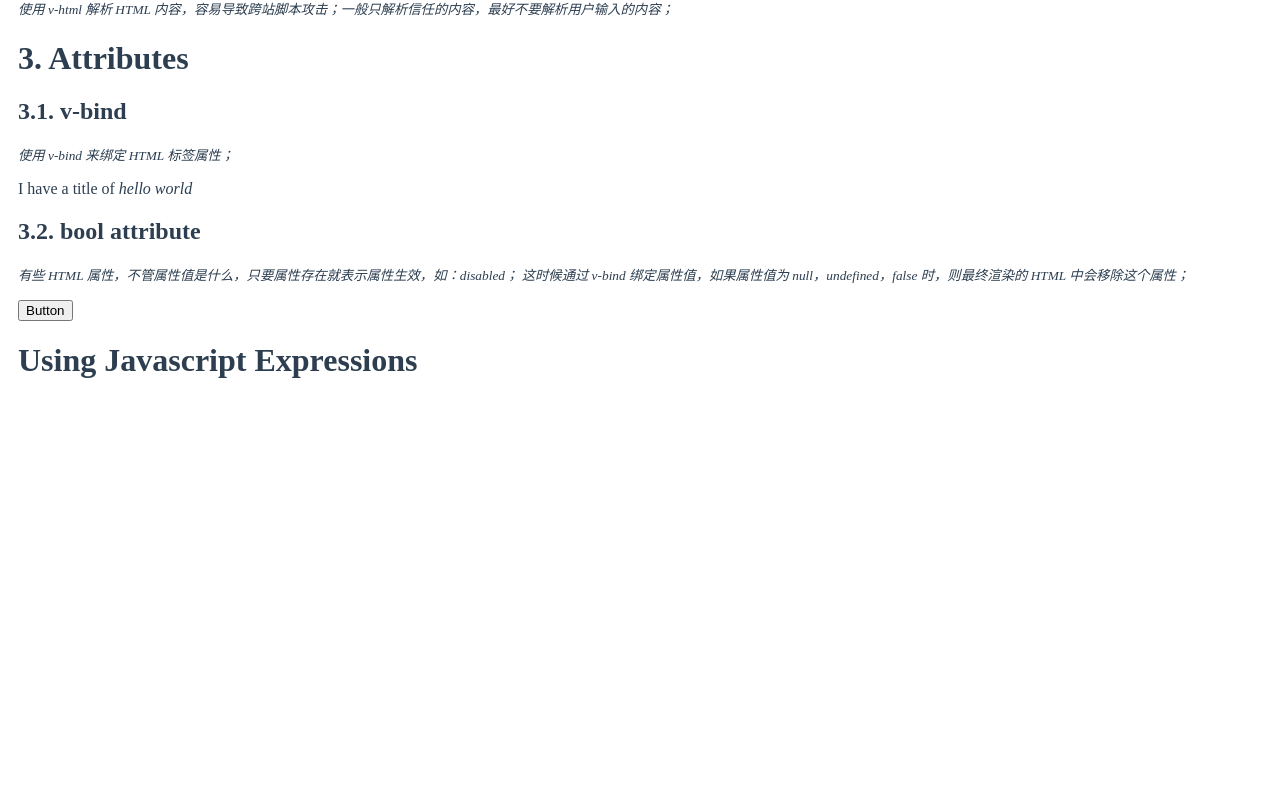
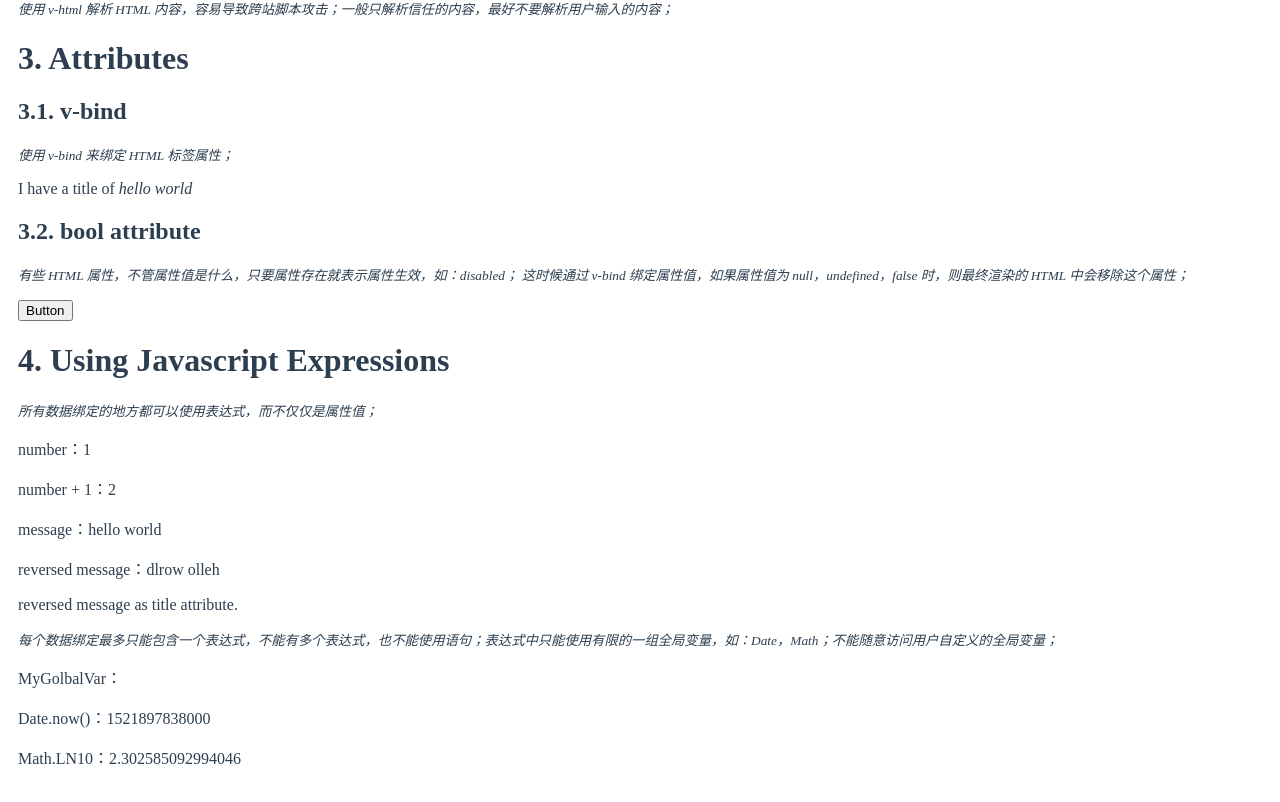
Before and after one commit to luotaoyeah/learning-vue, a Vue app: page /#/guide/template-syntax/interpolation in a window 1280 px wide. Shown: the part 548-1350 px from the top of the page. Before the commit the page ends 967 px from the top, so only its background shows below. Built offline with nearby package versions, Linux system fonts and the light colour scheme.

Commit message:
template-syntax: interpolation: using expressions in data binding

```diff
--- a/src/doc/guide/template-syntax/interpolation/index.vue
+++ b/src/doc/guide/template-syntax/interpolation/index.vue
@@ -5,19 +5,21 @@
     <InteroplationText></InteroplationText>
     <InteroplationHtml></InteroplationHtml>
     <InteroplationAttribute></InteroplationAttribute>
-    <h1>Using Javascript Expressions</h1>
+    <InteroplationExpression></InteroplationExpression>
   </div>
 </template>
 <script>
 import InteroplationText from "./interpolation-text";
 import InteroplationHtml from "./interpolation-html";
 import InteroplationAttribute from "./interpolation-attribute";
+import InteroplationExpression from "./interpolation-expression";
 
 export default {
   components: {
     InteroplationText,
     InteroplationHtml,
-    InteroplationAttribute
+    InteroplationAttribute,
+    InteroplationExpression
   }
 };
 </script>
--- /dev/null
+++ b/src/doc/guide/template-syntax/interpolation/interpolation-expression.vue
@@ -0,0 +1,36 @@
+<template>
+  <div>
+    <h1>4. Using Javascript Expressions</h1>
+    <small>
+      <i>所有数据绑定的地方都可以使用表达式，而不仅仅是属性值；</i>
+    </small>
+    <p>number：{{number}}</p>
+    <p>number + 1：{{number +1}}</p>
+    <p>message：{{message}}</p>
+    <p>reversed message：{{message.split("").reverse().join("")}}</p>
+    <p v-bind:title="message.split('').reverse().join('')">reversed message as title attribute.</p>
+    <small>
+      <i>每个数据绑定最多只能包含一个表达式，不能有多个表达式，也不能使用语句；</i>
+    </small>
+    <small>
+      <i>表达式中只能使用有限的一组全局变量，如：Date，Math；不能随意访问用户自定义的全局变量；</i>
+    </small>
+    <p>MyGolbalVar：{{MyGolbalVar}}</p>
+    <p>Date.now()：{{Date.now()}}</p>
+    <p>Math.LN10：{{Math.LN10}}</p>
+  </div>
+</template>
+<script>
+window.MyGolbalVar = "MyGolbalVar";
+
+export default {
+  data() {
+    return {
+      number: 1,
+      message: "hello world"
+    };
+  }
+};
+</script>
+<style scoped>
+</style>
--- a/src/doc/guide/the-vue-instance/data-and-methods.vue
+++ b/src/doc/guide/the-vue-instance/data-and-methods.vue
@@ -3,7 +3,7 @@
     style="padding: 10px;"
     id="guide-the-vue-instance-data-and-methods"
   >
-    <h1>data</h1>
+    <h1>1. data</h1>
     <p>name: {{name}}</p>
     <p>foo: {{foo}}</p>
     <p>bar: {{bar}}</p>
@@ -14,7 +14,7 @@
       or for class-based components, by initializing the property.
     -->
     <p>cat: {{cat}}</p>
-    <h1>frozen object is not reactive</h1>
+    <h1>2. frozen object is not reactive</h1>
     <p>{{person.name}}</p>
     <!--
         Uncaught TypeError: Cannot assign to read only property 'name' of object '#<Object>'
@@ -23,8 +23,8 @@
       type="text"
       v-model="person.name"
     />
-    <h1>built-in instance properties and methods</h1>
-    <h1>instance lifecycle hooks</h1>
+    <h1>3. built-in instance properties and methods</h1>
+    <h1>4. instance lifecycle hooks</h1>
   </div>
 </template>
 <script>
```
